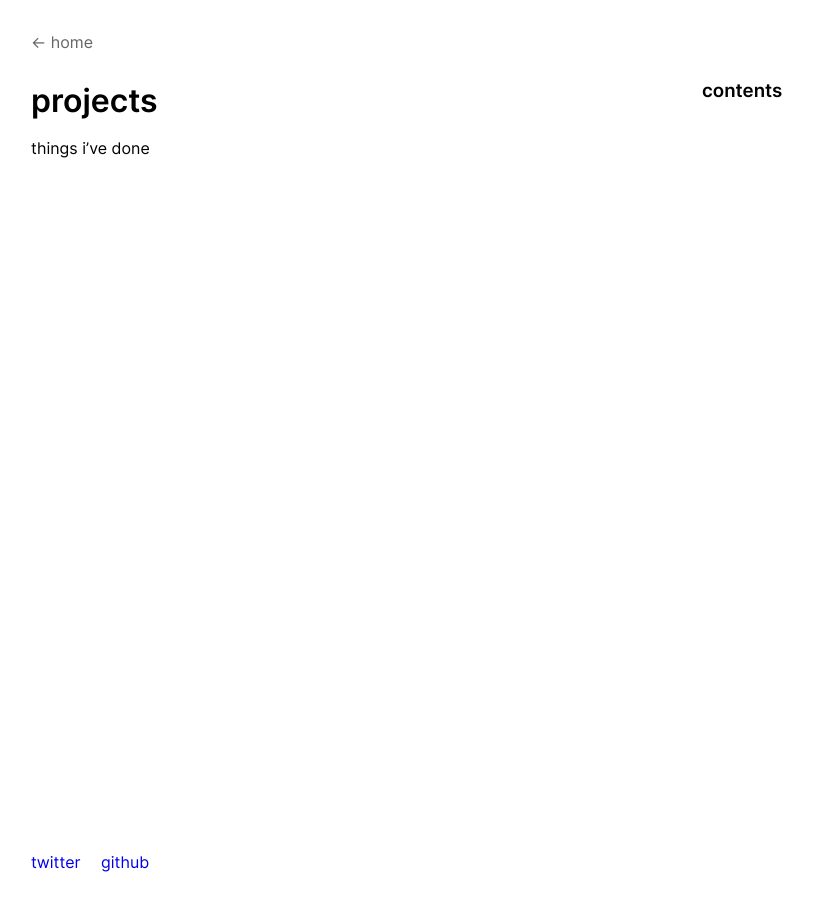
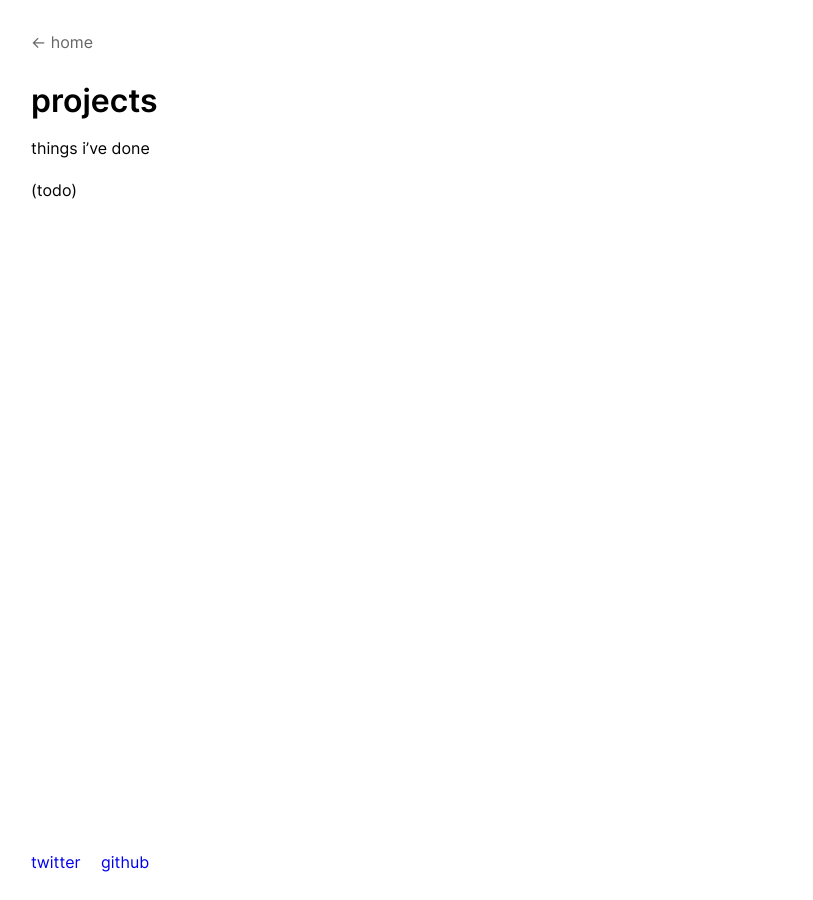
Before and after one commit to cosmicoptima/cosmicoptima.github.io, a Jekyll site: the page built from pages/projects.md, in a window 1280 px wide. Shown: the whole page, without its empty margins (97-910 px from the left). Built offline with Jekyll 4.4.1, drawn with Linux system fonts in a browser that asks for light colours.

Commit message:
dtsaffcs

```diff
--- a/pages/projects.md
+++ b/pages/projects.md
@@ -2,7 +2,8 @@
 layout: default
 title: projects
 permalink: /projects/
-post: true
 ---
 
 things i've done
+
+(todo)
```
Also changed, not shown: index.md (+1 -0 lines).
